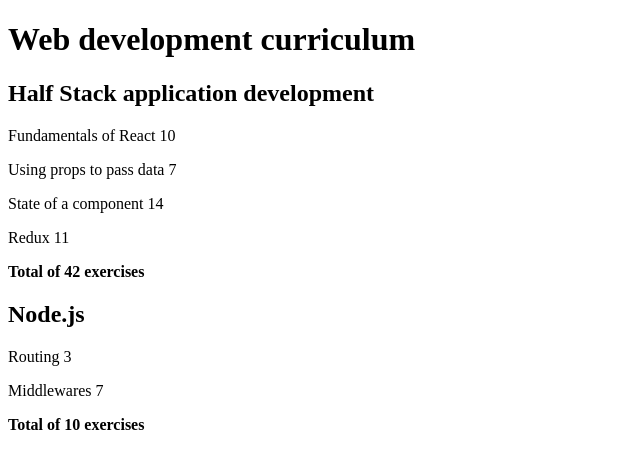
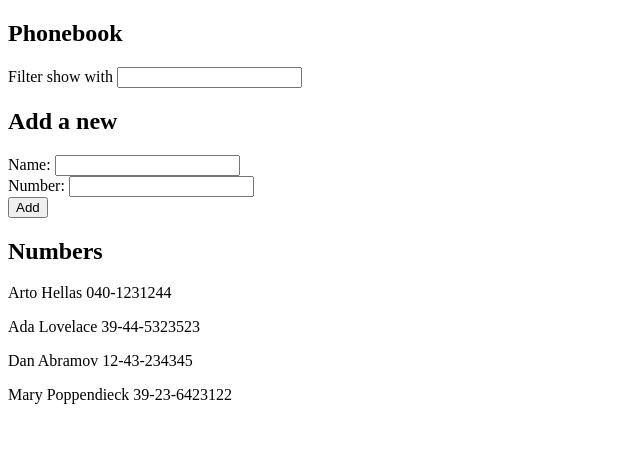
Before and after one commit to heksidee/OKT2, a React (Vite) app in the folder 682 Full Stack Open - osa 2 - Palvelimen kanssa tapahtuva kommunikointi/2.6-2.10 puhelinluettelo/: page / in a window 1280 px wide. Shown: the top 468 px of the page, without its empty margins (0-640 px from the left). Built offline with nearby package versions, Linux system fonts and the light colour scheme.

Commit message:
2.6-2.10 valmis

```diff
--- a/682 Full Stack Open - osa 2 - Palvelimen kanssa tapahtuva kommunikointi/2.6-2.10 puhelinluettelo/src/App.jsx
+++ b/682 Full Stack Open - osa 2 - Palvelimen kanssa tapahtuva kommunikointi/2.6-2.10 puhelinluettelo/src/App.jsx
@@ -1,12 +1,76 @@
-import Courses from "./Courses"
+import { useState } from 'react'
 
-const App = ( {courses} ) => {
+const Filter = ({ newSearch, setNewSearch}) => (
+  <div>
+    Filter show with <input value={newSearch} onChange={(e) => setNewSearch(e.target.value)} />
+  </div>
+)
+
+const PersonForm = ({newName, newNumber, setNewName, setNewNumber, onSubmit}) => (
+  <form onSubmit={onSubmit}>
+      <div>
+        Name: <input value={newName} onChange={(e) => setNewName(e.target.value)} />
+      </div>
+      <div>
+        Number: <input value={newNumber} onChange={(e) => setNewNumber(e.target.value)} />
+      </div>
+      <div>
+        <button type="submit">Add</button>
+      </div>
+    </form>
+)
+
+const Numbers = ( {persons} ) => {
+  return (
+    <div>
+      {persons.map((person, index) => (
+        <p key={index}>{person.name} {person.number}</p>
+      ))}
+    </div>
+  );
+};
+
+const App = () => {
+  const [persons, setPersons] = useState([
+    { name: 'Arto Hellas', number: "040-1231244" },
+    { name: 'Ada Lovelace', number: '39-44-5323523' },
+    { name: 'Dan Abramov', number: '12-43-234345' },
+    { name: 'Mary Poppendieck', number: '39-23-6423122' }
+  ])
+  const [newName, setNewName] = useState('');
+  const [newNumber, setNewNumber] = useState("");
+  const [newSearch, setNewSearch] = useState("");
+
+  const handleSubmit = (event) => {
+    event.preventDefault();
+    if (newName.trim() === "" || newNumber.trim() === "") return;
+
+    if(persons.some(person => person.name === newName)) {
+      alert(`${newName} is already added to phonebook`)
+      setNewName("");
+      return;
+    }
+    setPersons([...persons, {name: newName, number: newNumber}]);
+    setNewName("");
+    setNewNumber("");
+  }
+
+  const filteredPersons = persons.filter(person =>
+    person.name.toLowerCase().includes(newSearch.toLowerCase())
+  );
+
 
   return (
     <div>
-      <h1>Web development curriculum</h1>
-      <Courses courses={courses}/>
+      <h2>Phonebook</h2>
+      <Filter newSearch={newSearch} setNewSearch={setNewSearch}/>
+      <h2>Add a new</h2>
+      <PersonForm newName={newName} newNumber={newNumber} setNewName={setNewName} setNewNumber={setNewNumber} onSubmit={handleSubmit}/>
+      <h2>Numbers</h2>
+      <Numbers persons={filteredPersons}/>
     </div>
   )
+
 }
+
 export default App
--- a/682 Full Stack Open - osa 2 - Palvelimen kanssa tapahtuva kommunikointi/2.6-2.10 puhelinluettelo/src/Courses.jsx
+++ /dev/null
@@ -1,37 +0,0 @@
-const Part = ({part}) => {
-  return <p>{part.name} {part.exercises}</p>
-};
-
-const Content = ({parts}) => {
-  return (
-    <div>
-      {parts.map((part, index) => (
-        <Part key={part.id} part={part} index={index}/>
-      ))}
-
-    </div>
-  );
-};
-
-const Course = ( {course} ) => {
-  const total = course.parts.reduce((sum, part) => sum + part.exercises, 0);
-  return (
-    <div>
-      <h2>{course.name}</h2>
-      <Content parts={course.parts}/>
-      <p><strong>Total of {total} exercises</strong></p>
-    </div>
-  );
-};
-
-const Courses = ( {courses} ) => {
-  return (
-    <div>
-      {courses.map(course => (
-        <Course key={course.id} course={course}/>
-      ))}
-    </div>
-  );
-};
-
-export default Courses
--- a/682 Full Stack Open - osa 2 - Palvelimen kanssa tapahtuva kommunikointi/2.6-2.10 puhelinluettelo/src/main.jsx
+++ b/682 Full Stack Open - osa 2 - Palvelimen kanssa tapahtuva kommunikointi/2.6-2.10 puhelinluettelo/src/main.jsx
@@ -1,51 +1,7 @@
 import ReactDOM from 'react-dom/client'
 import App from './App'
 
-const courses = [
-    {
-      name: 'Half Stack application development',
-      id: 1,
-      parts: [
-        {
-          name: 'Fundamentals of React',
-          exercises: 10,
-          id: 1
-        },
-        {
-          name: 'Using props to pass data',
-          exercises: 7,
-          id:2
-        },
-        {
-          name: 'State of a component',
-          exercises: 14,
-          id:3
-        },
-        {
-          name: 'Redux',
-          exercises: 11,
-          id:4
-        }
-      ]
-    },
-    {
-      name: 'Node.js',
-      id: 2,
-      parts: [
-        {
-          name: 'Routing',
-          exercises: 3,
-          id: 1
-        },
-        {
-          name: 'Middlewares',
-          exercises: 7,
-          id: 2
-        }
-      ]
-    }
-  ]
 
 ReactDOM.createRoot(document.getElementById('root')).render(
-    <App courses={courses}/>
+    <App />
 )
```
